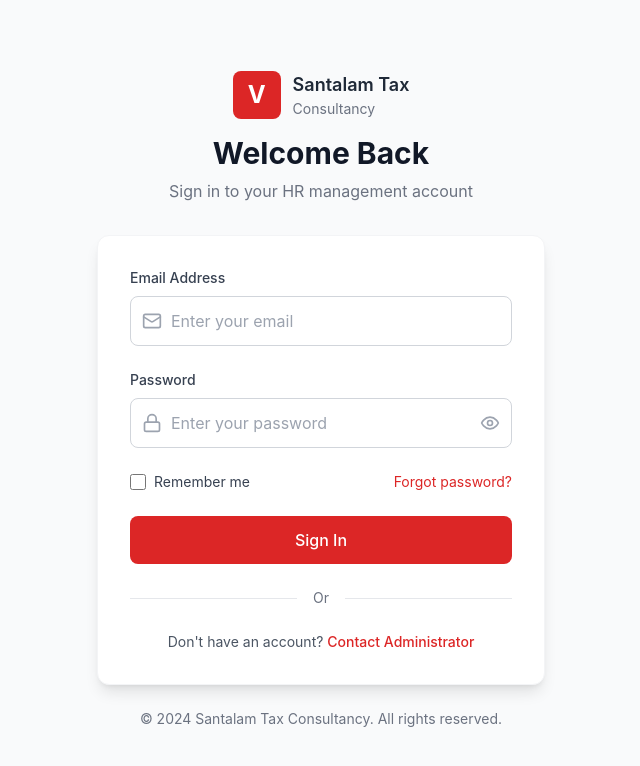
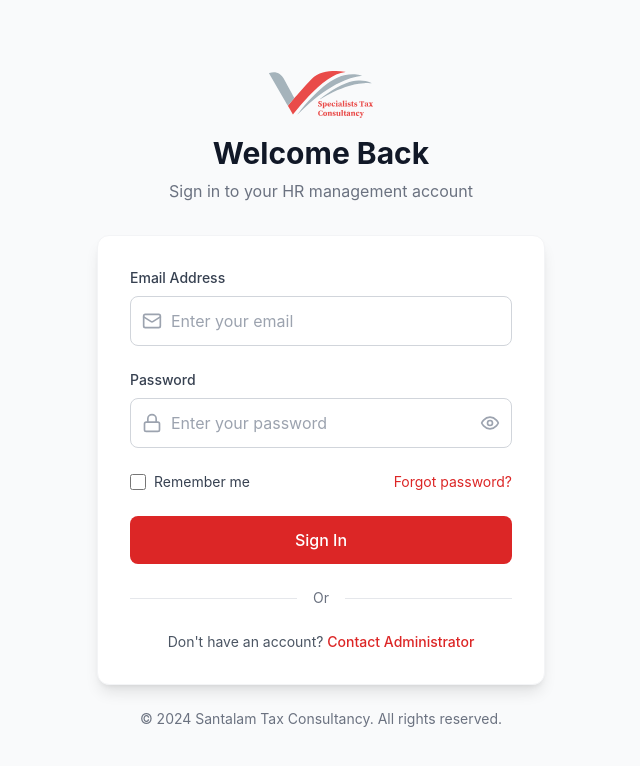
Before and after one commit to YousefSalem01/hr-tadfuq, a React (Vite) app: page /login in a window 1280 px wide. Shown: the top 766 px of the page, without its empty margins (319-959 px from the left). Built offline with nearby package versions, Linux system fonts and the light colour scheme.

Commit message:
Update logo path in index.html and replace logo display in Login and Sidebar components. Adjust routing to navigate to the dashboard after login and update sidebar navigation paths for consistency.

```diff
--- a/index.html
+++ b/index.html
@@ -2,7 +2,7 @@
 <html lang="en">
   <head>
     <meta charset="UTF-8" />
-    <link rel="icon" type="image/svg+xml" href="/vite.svg" />
+    <link rel="icon" type="image/svg+xml" href="/src/assets/logos/logo.svg" />
     <meta name="viewport" content="width=device-width, initial-scale=1.0" />
     <title>HR Dashboard - Santalam Tax Consultancy</title>
   </head>
--- a/src/Pages/Login.tsx
+++ b/src/Pages/Login.tsx
@@ -1,6 +1,7 @@
 import { useState } from 'react';
 import { useNavigate } from 'react-router-dom';
 import { Mail, Lock, Eye, EyeOff } from 'lucide-react';
+import logo from '../assets/logos/logo.svg';
 
 const Login = () => {
   const navigate = useNavigate();
@@ -29,7 +30,7 @@ const Login = () => {
 
     try {
       // TODO: Implement login logic
-      navigate('/');
+      navigate('/dashboard');
     } catch (error: any) {
       setError(error.message || 'Login failed. Please try again.');
     } finally {
@@ -43,13 +44,7 @@ const Login = () => {
         {/* Logo and Title */}
         <div className="text-center mb-8">
           <div className="flex items-center justify-center gap-3 mb-4">
-            <div className="w-12 h-12 bg-primary rounded-lg flex items-center justify-center">
-              <span className="text-white font-bold text-2xl">V</span>
-            </div>
-            <div className="text-left">
-              <div className="text-lg font-semibold text-gray-800">Santalam Tax</div>
-              <div className="text-sm text-gray-500">Consultancy</div>
-            </div>
+            <img src={logo} alt="Santalam Tax Consultancy" className="h-12" />
           </div>
           <h1 className="text-3xl font-bold text-gray-900 mb-2">Welcome Back</h1>
           <p className="text-gray-500">Sign in to your HR management account</p>
--- a/src/components/Sidebar/Sidebar.tsx
+++ b/src/components/Sidebar/Sidebar.tsx
@@ -16,6 +16,7 @@ import {
 import { useState } from 'react';
 import { Link, useLocation } from 'react-router-dom';
 import HrChip from '../../uikit/HrChip/HrChip';
+import logo from '../../assets/logos/logo.svg';
 
 interface NavItem {
   icon: any;
@@ -28,7 +29,7 @@ const Sidebar = () => {
   const location = useLocation();
 
   const navItems: NavItem[] = [
-    { icon: LayoutDashboard, label: 'Dashboard', path: '/' },
+    { icon: LayoutDashboard, label: 'Dashboard', path: '/dashboard' },
     { icon: Users, label: 'Employees', path: '/employees' },
     { icon: Calendar, label: 'Attendance', path: '/attendance' },
     { icon: FileText, label: 'Leaves', path: '/leaves' },
@@ -46,15 +47,11 @@ const Sidebar = () => {
       <div className="p-6 border-b">
         <div className="flex items-center justify-between">
           <div className={`flex items-center gap-3 ${collapsed ? 'justify-center w-full' : ''}`}>
-            <div className="w-10 h-10 bg-primary rounded-lg flex items-center justify-center">
-              <span className="text-white font-bold text-xl">V</span>
-            </div>
-            {!collapsed && (
-              <div>
-                <div className="text-sm font-semibold text-gray-800">Santalam Tax</div>
-                <div className="text-xs text-gray-500">Consultancy</div>
-              </div>
-            )}
+            <img
+              src={logo}
+              alt="Santalam Tax Consultancy"
+              className={`${collapsed ? 'h-8' : 'h-10'}`}
+            />
           </div>
           <button
             onClick={() => setCollapsed(!collapsed)}
--- a/src/routes/Router.tsx
+++ b/src/routes/Router.tsx
@@ -1,4 +1,4 @@
-import { Routes, Route } from 'react-router-dom';
+import { Routes, Route, Navigate } from 'react-router-dom';
 import Sidebar from '../components/Sidebar/Sidebar';
 import Header from '../components/Header/Header';
 import Login from '../Pages/Login';
@@ -19,6 +19,7 @@ const AppRouter = () => {
   return (
     <Routes>
       <Route path="/login" element={<Login />} />
+      <Route path="/" element={<Navigate to="/login" replace />} />
       <Route path="/*" element={
         <div className="flex h-screen bg-gray-50">
           <Sidebar />
@@ -26,7 +27,7 @@ const AppRouter = () => {
             <Header />
             <main className="flex-1 overflow-y-auto p-6">
               <Routes>
-                <Route path="/" element={<Dashboard />} />
+                <Route path="/dashboard" element={<Dashboard />} />
                 <Route path="/employees" element={<Employees />} />
                 <Route path="/attendance" element={<Attendance />} />
                 <Route path="/leaves" element={<Leaves />} />
```
Also changed, not shown: src/assets/logos/logo.svg (added).
